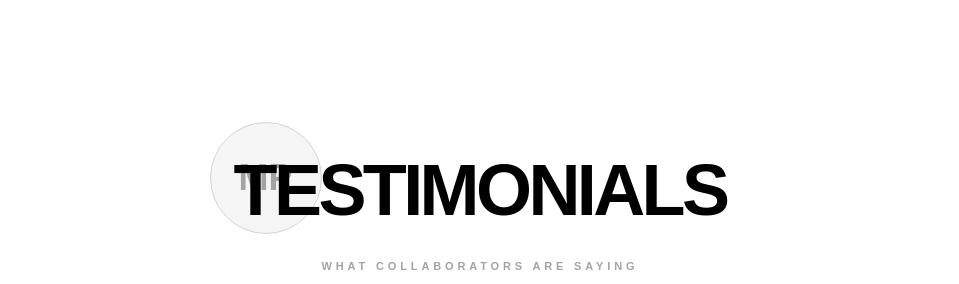
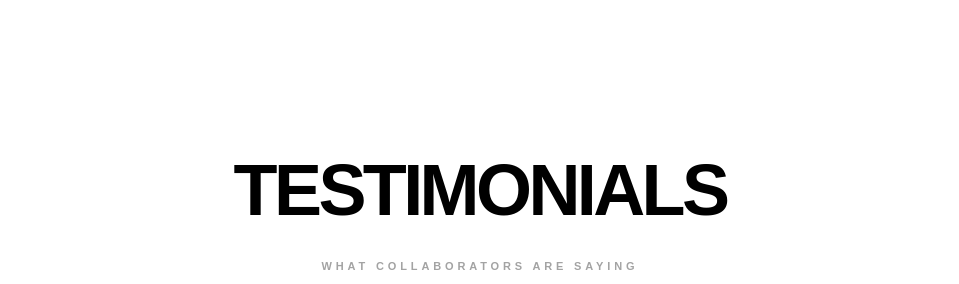
Before and after one commit to therealrawat/portfolio, a React (Vite) app: page / in a window 1280 px wide. Shown: the part 4820-5104 px from the top of the page, without its empty margins (160-1119 px from the left). Built offline with nearby package versions, Linux system fonts and the light colour scheme.

Commit message:
refactor: simplify header structure in Testimonials component

```diff
--- a/src/components/Testimonials.tsx
+++ b/src/components/Testimonials.tsx
@@ -195,7 +195,7 @@ export default function Testimonials() {
       </div>
 
       <div className="max-w-6xl mx-auto relative z-10">
-        {/* ── Header: Large title with avatar circle ── */}
+        {/* ── Header: Large title ── */}
         <motion.div
           initial={{ opacity: 0, y: 30 }}
           whileInView={{ opacity: 1, y: 0 }}
@@ -203,33 +203,12 @@ export default function Testimonials() {
           transition={{ duration: 0.9, ease: [0.76, 0, 0.24, 1] }}
           className="text-center mb-8"
         >
-          {/* Title with overlapping avatar ring */}
-          <div className="relative inline-block">
-            {/* Avatar circle behind the "T" */}
-            <motion.div
-              className="absolute -top-6 -left-4 md:-top-8 md:-left-6 w-20 h-20 md:w-28 md:h-28 rounded-full flex items-center justify-center overflow-hidden z-0"
-              style={{
-                backgroundColor: avatarBg,
-                borderWidth: 1,
-                borderStyle: 'solid',
-                borderColor,
-              }}
-            >
-              <motion.span
-                className="text-2xl md:text-4xl font-black select-none"
-                style={{ color: mutedColor }}
-              >
-                {current.initials}
-              </motion.span>
-            </motion.div>
-
-            <motion.h2
-              className="relative z-10 text-5xl md:text-7xl font-black tracking-tighter"
-              style={{ color: textColor }}
-            >
-              TESTIMONIALS
-            </motion.h2>
-          </div>
+          <motion.h2
+            className="text-5xl md:text-7xl font-black tracking-tighter"
+            style={{ color: textColor }}
+          >
+            TESTIMONIALS
+          </motion.h2>
         </motion.div>
 
         {/* ── Subtitle ── */}
```
